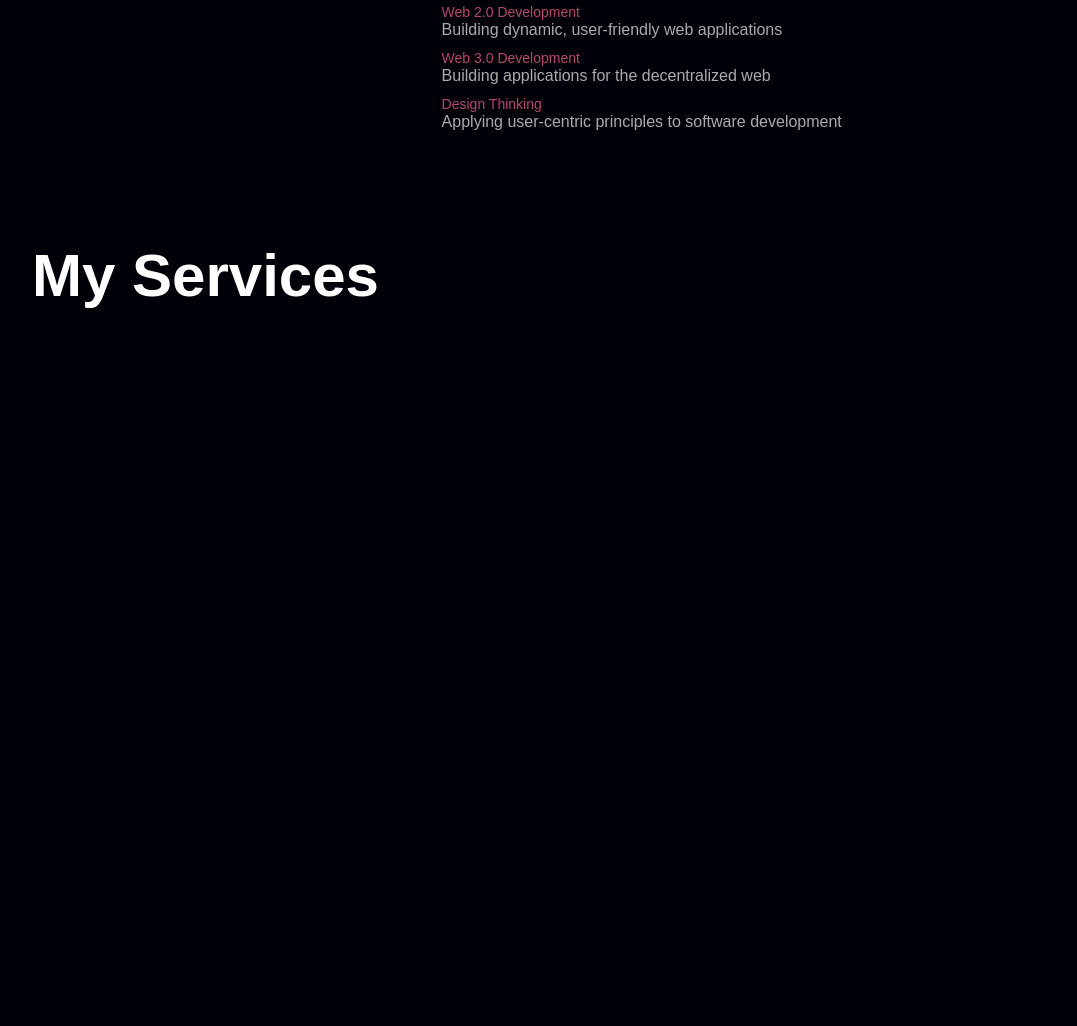
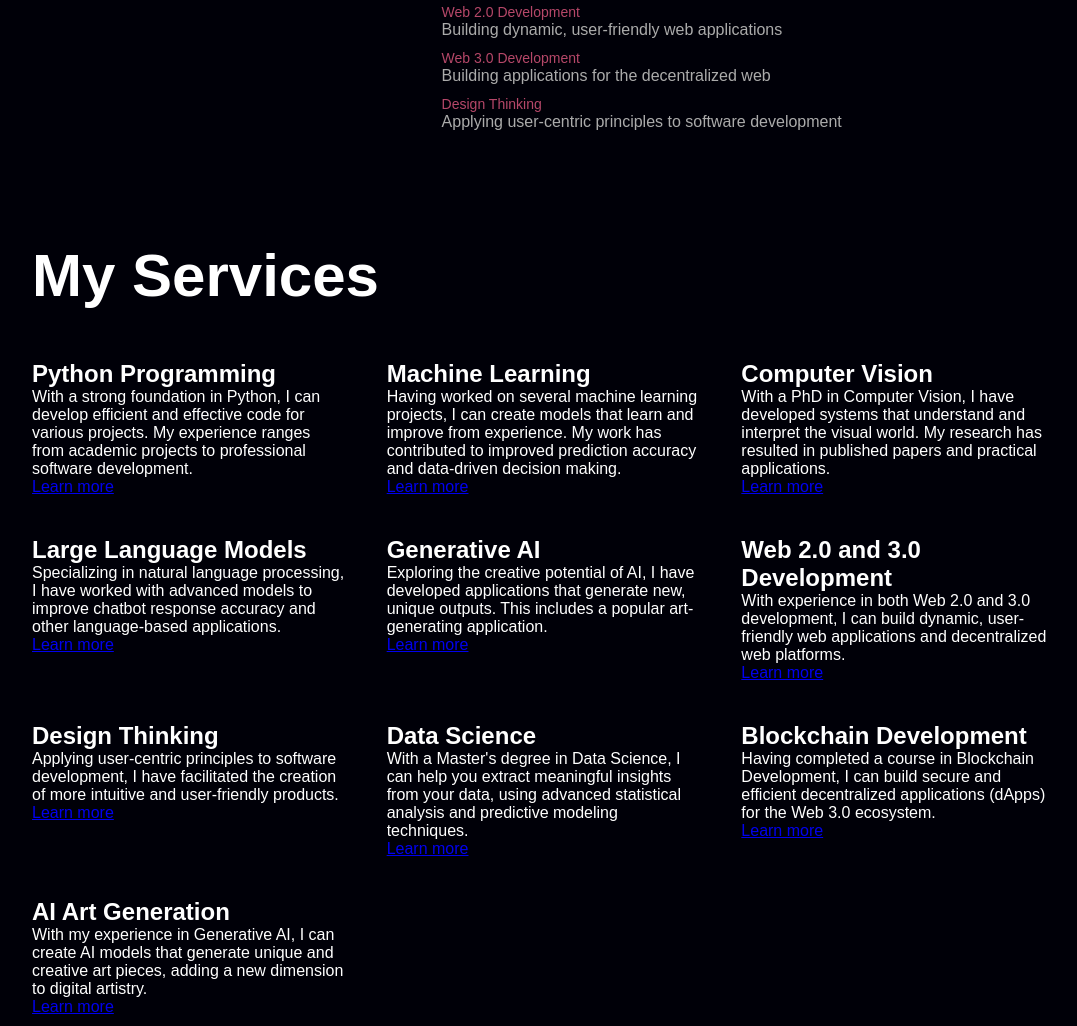
Before and after one commit to mohliyet/Portifolio_Projects, a plain HTML site: page Portifolio/index.html in a window 1280 px wide. Shown: the part 1393-2419 px from the top of the page, without its empty margins (96-1173 px from the left). Before the commit the page ends 1713 px from the top, so only its background shows below. Drawn offline with Linux system fonts and the light colour scheme.

Commit message:
Info in My Services secdtion added

```diff
--- a/Portifolio/index.html
+++ b/Portifolio/index.html
@@ -5,6 +5,7 @@
     <meta name="viewport" content="width=device-width, initial-scale=1.0">
     <title>Personal Portfolio Website</title>
     <link rel="stylesheet" href="style.css">
+
 </head>
 <body>
     <div id="header">
@@ -93,7 +94,56 @@
         <div class="container">
             <h1 class="sub-title">My Services</h1>
             <div class="services-list">
-
+                <div>
+                    <h2>Python Programming</h2>
+                    <p>With a strong foundation in Python, I can develop efficient and effective code for various projects. My experience ranges from academic projects to professional software development.</p>
+                    <a href="#">Learn more</a>
+                </div>
+                <div>
+                    <h2>Machine Learning</h2>
+                    <p>Having worked on several machine learning projects, I can create models that learn and improve from experience. My work has contributed to improved prediction accuracy and data-driven decision making.</p>
+                    <a href="#">Learn more</a>
+                </div>
+                <div>
+                    <h2>Computer Vision</h2>
+                    <p>With a PhD in Computer Vision, I have developed systems that understand and interpret the visual world. My research has resulted in published papers and practical applications.</p>
+                    <a href="#">Learn more</a>
+                </div>
+                <div>
+                    <h2>Large Language Models</h2>
+                    <p>Specializing in natural language processing, I have worked with advanced models to improve chatbot response accuracy and other language-based applications.</p>
+                    <a href="#">Learn more</a>
+                </div>
+                <div>
+                    <h2>Generative AI</h2>
+                    <p>Exploring the creative potential of AI, I have developed applications that generate new, unique outputs. This includes a popular art-generating application.</p>
+                    <a href="#">Learn more</a>
+                </div>
+                <div>
+                    <h2>Web 2.0 and 3.0 Development</h2>
+                    <p>With experience in both Web 2.0 and 3.0 development, I can build dynamic, user-friendly web applications and decentralized web platforms.</p>
+                    <a href="#">Learn more</a>
+                </div>
+                <div>
+                    <h2>Design Thinking</h2>
+                    <p>Applying user-centric principles to software development, I have facilitated the creation of more intuitive and user-friendly products.</p>
+                    <a href="#">Learn more</a>
+                </div>
+                <div>
+                    <h2>Data Science</h2>
+                    <p>With a Master's degree in Data Science, I can help you extract meaningful insights from your data, using advanced statistical analysis and predictive modeling techniques.</p>
+                    <a href="#">Learn more</a>
+                </div>
+                <div>
+                    <h2>Blockchain Development</h2>
+                    <p>Having completed a course in Blockchain Development, I can build secure and efficient decentralized applications (dApps) for the Web 3.0 ecosystem.</p>
+                    <a href="#">Learn more</a>
+                </div>
+                <div>
+                    <h2>AI Art Generation</h2>
+                    <p>With my experience in Generative AI, I can create AI models that generate unique and creative art pieces, adding a new dimension to digital artistry.</p>
+                    <a href="#">Learn more</a>
+                </div>
             </div>
         </div>
     </div>
--- a/Portifolio/style.css
+++ b/Portifolio/style.css
@@ -7,7 +7,7 @@
 
 body{
     background: #000008;
-    color: #000;
+    color: #fff;
 }
 #header{
     width: 100%;
@@ -159,5 +159,6 @@ nav ul li a:hover::after{
 .services-list {
     display: grid;
     grid-template-columns: repeat(auto-fit, minmax(250px, 1fr));
-    grid-gap: 40px
+    grid-gap: 40px;
+    margin-top: 50px;
 }
```
